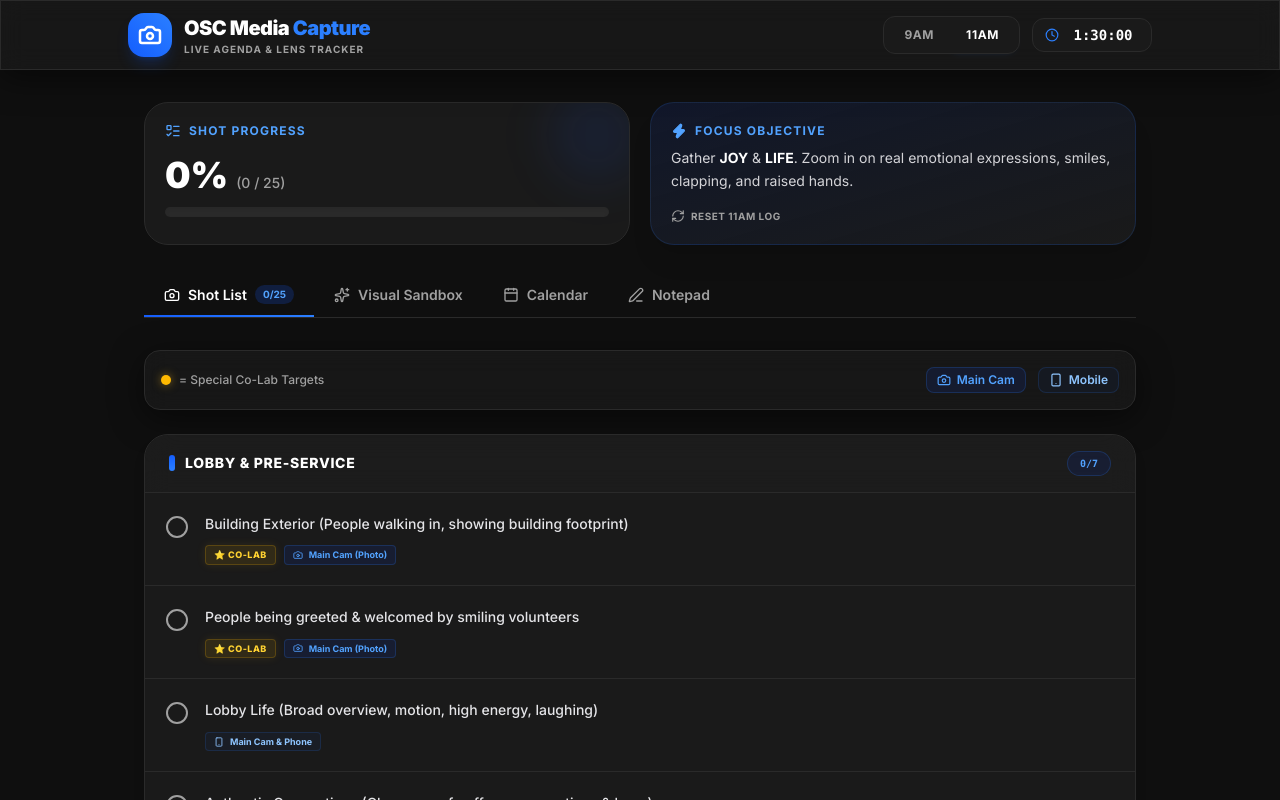
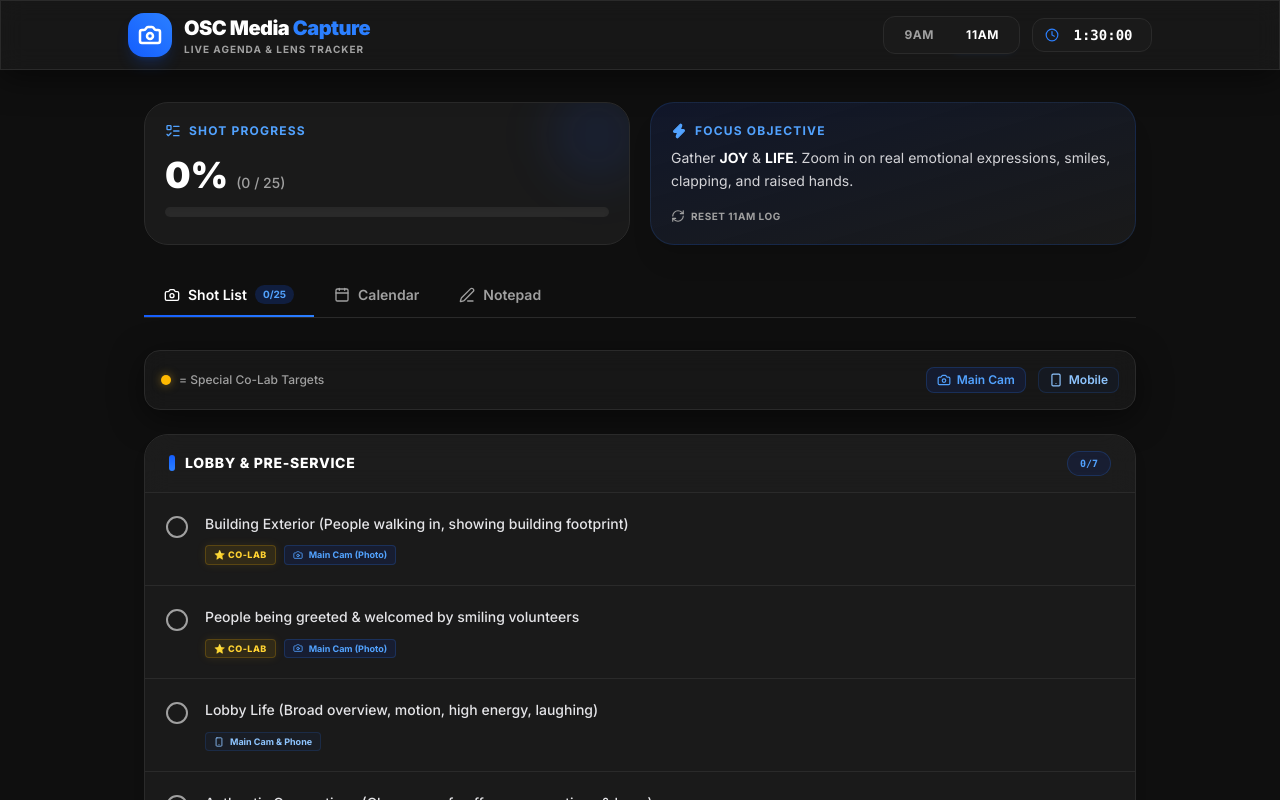
Before and after one commit to charleybraun84-prog/oscmedia, a React (Vite) app: page / in a window 1280 px wide. Shown: the top 800 px of the page. Built offline with nearby package versions, Linux system fonts and the light colour scheme.

Commit message:
Hide Visual Sandbox tab from user navigation

```diff
--- a/src/App.jsx
+++ b/src/App.jsx
@@ -454,7 +454,7 @@ export default function App() {
         <div className="flex border-b border-[#2A2A2A] overflow-x-auto no-scrollbar scroll-smooth">
           {[
             { id: 'checklist', label: 'Shot List', icon: <Camera className="w-4 h-4" />, count: `${capturedShots}/${totalShots}` },
-            { id: 'sandbox', label: 'Visual Sandbox', icon: <Sparkles className="w-4 h-4" />, count: null },
+            // { id: 'sandbox', label: 'Visual Sandbox', icon: <Sparkles className="w-4 h-4" />, count: null },
             { id: 'calendar', label: 'Calendar', icon: <Calendar className="w-4 h-4" />, count: null },
             { id: 'notes', label: 'Notepad', icon: <Edit3 className="w-4 h-4" />, count: currentData.notes ? 'Saved' : null }
           ].map(tab => (
```
